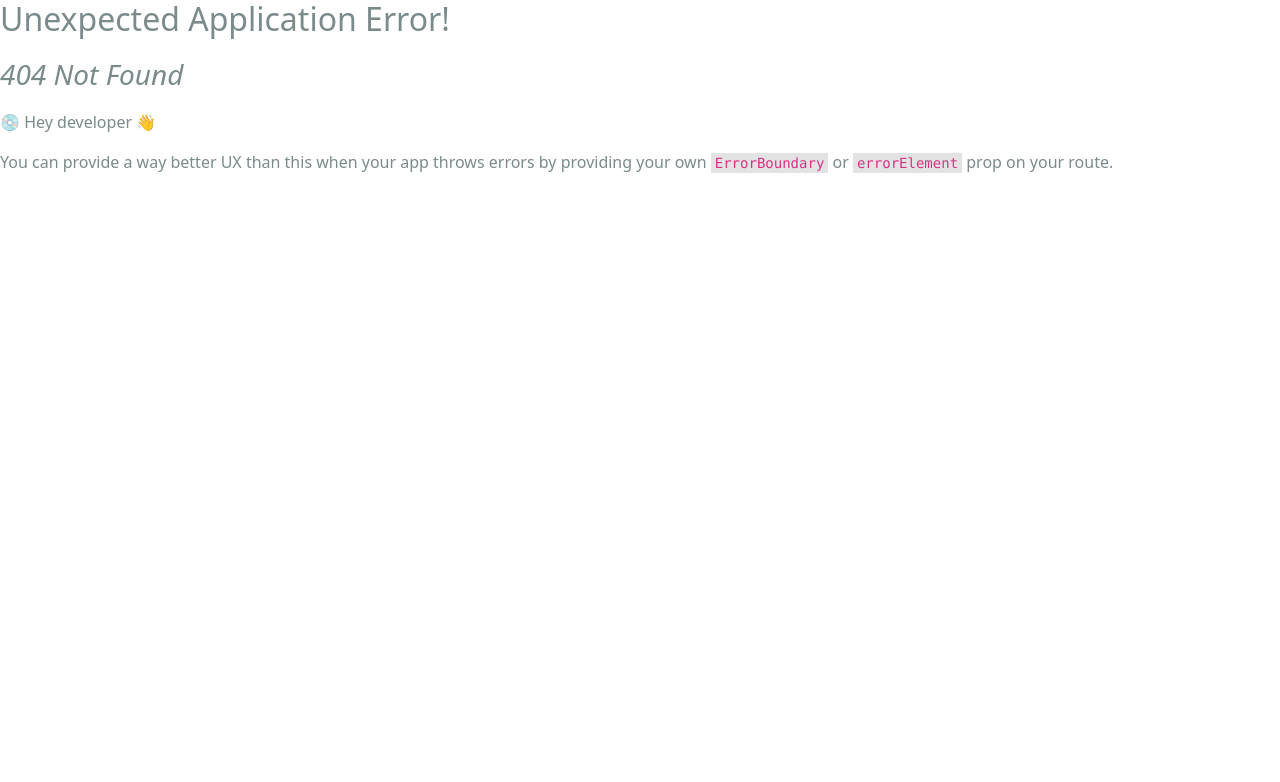
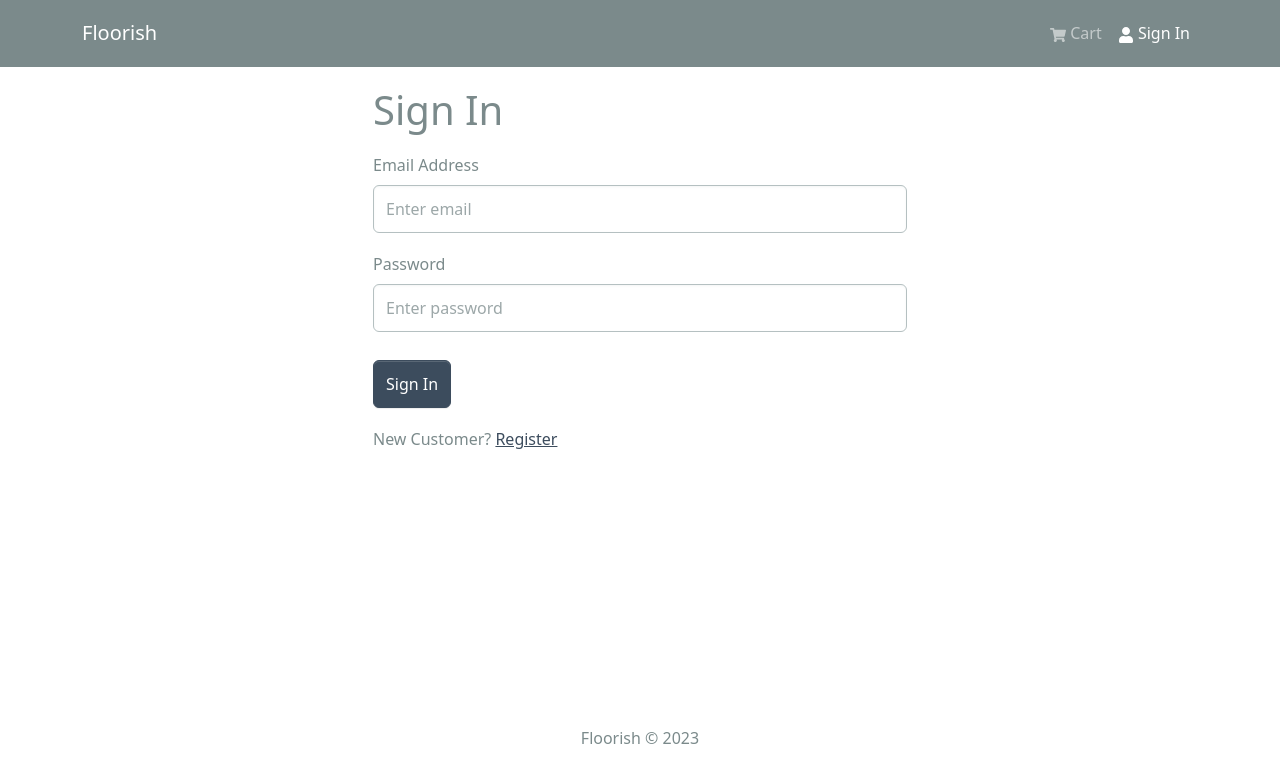
Before and after one commit to vsalter/floorish-react-app, a React (Create React App) app in the folder frontend/: page /login in a window 1280 px wide. Before the commit this address had no page. Shown: the top 782 px of the page. Built offline with nearby package versions, Linux system fonts and the light colour scheme.

Commit message:
added login page

```diff
--- /dev/null
+++ b/frontend/src/components/FormContainer.jsx
@@ -0,0 +1,16 @@
+import { Container, Row, Col } from 'react-bootstrap';
+
+
+const FormContainer = ({ children }) => {
+    return (
+        <Container>
+            <Row className='justify-content-md-center'>
+                <Col xs={12} md={6}>
+                    {children}
+                </Col>
+            </Row>
+        </Container>
+    )
+}
+
+export default FormContainer;
--- a/frontend/src/index.js
+++ b/frontend/src/index.js
@@ -10,6 +10,7 @@
 import HomePage from './pages/HomePage';
 import ProductPage from './pages/ProductPage';
 import CartPage from './pages/CartPage';
+import LoginPage from './pages/LoginPage';
 
 const router = createBrowserRouter(
   createRoutesFromElements(
@@ -17,6 +18,7 @@
       <Route index={true} path="/" element={<HomePage />} />
       <Route path='/product/:id' element={<ProductPage />} />
       <Route path='/cart' element={<CartPage />} />
+      <Route path='/login' element={<LoginPage />} />
     </Route>
   )
 );
--- /dev/null
+++ b/frontend/src/pages/LoginPage.jsx
@@ -0,0 +1,43 @@
+import { useState } from "react";
+import { Link } from "react-router-dom";
+import { Form, Button, Row, Col } from 'react-bootstrap';
+import FormContainer from "../components/FormContainer";
+
+const LoginPage = () => {
+    const [email, setEmail] = useState('');
+    const [password, setPassword] = useState('');
+
+    const submitHandler = (e) => {
+        e.preventDefault();
+        console.log('submit');
+    }
+
+    return (
+        <FormContainer>
+            <h1>Sign In</h1>
+
+            <Form onSubmit={submitHandler}>
+                <Form.Group controlId="email" className="my-3">
+                    <Form.Label>Email Address</Form.Label>
+                        <Form.Control type="email" placeholder="Enter email" value={email} onChange={(e) => setEmail(e.target.value)}>
+                        </Form.Control>
+                </Form.Group>
+                <Form.Group controlId="password" className="my-3">
+                    <Form.Label>Password</Form.Label>
+                        <Form.Control type="password" placeholder="Enter password" value={password} onChange={(e) => setPassword(e.target.value)}>
+                        </Form.Control>
+                </Form.Group>
+                <Button type="submit" variant="primary" className="mt-2">
+                    Sign In
+                </Button>
+            </Form>
+            <Row className="py-3">
+                <Col>
+                    New Customer? <Link to='/register'>Register</Link>
+                </Col>
+            </Row>
+        </FormContainer>
+    )
+}
+
+export default LoginPage
```
